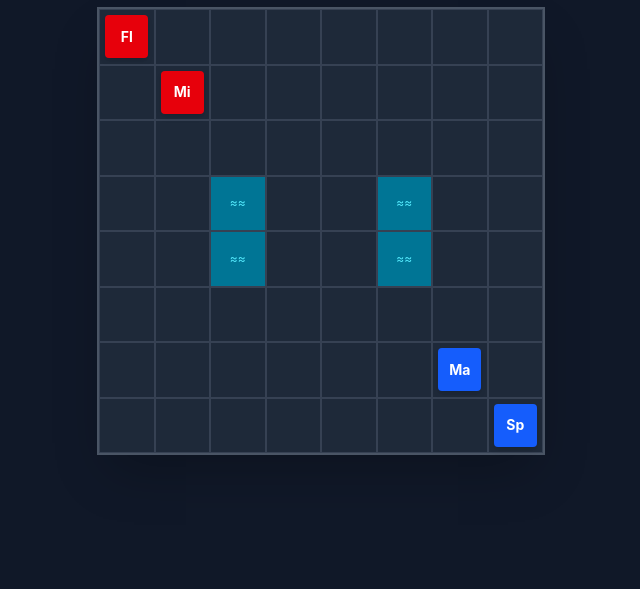
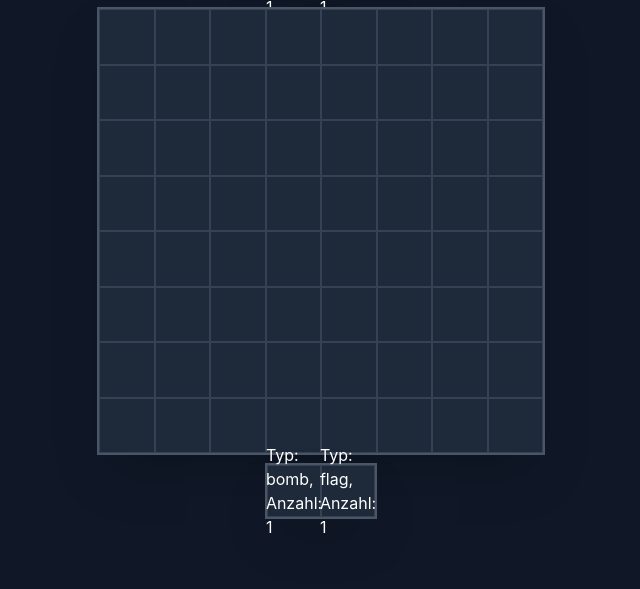
Before and after one commit to SilvanHergesell/cloud-stratego, a website built with Vite: page index.html in a window 1280 px wide. Shown: the part 211-800 px from the top of the page, without its empty margins (319-959 px from the left). Built offline with nearby package versions, Linux system fonts and the light colour scheme.

Commit message:
feat: enhance game structure with HUD and board views

```diff
--- a/index.html
+++ b/index.html
@@ -13,7 +13,13 @@
         <p id="status-text" class="text-red-400 font-bold text-lg">Spieler Rot ist dran</p>
     </div>
 
-    <div id="game-board" class="w-[95vw] max-w-md aspect-square bg-gray-800 border-2 border-gray-600 grid gap-0 shadow-2xl">
+    <div id="enemy-hud" class="bg-gray-800 border-2 border-gray-600 grid gap-0 shadow-2xl mx-auto my-1">
+        </div>
+
+    <div id="game-board" class="bg-gray-800 border-2 border-gray-600 grid gap-0 shadow-2xl mx-auto my-1">
+        </div>
+
+    <div id="player-hud" class="bg-gray-800 border-2 border-gray-600 grid gap-0 shadow-2xl mx-auto my-1">
         </div>
 
     <script type="module" src="/src/main.js"></script>
--- a/src/controller/Controller.js
+++ b/src/controller/Controller.js
@@ -4,12 +4,16 @@ export class Controller {
         this.view = view;
 
         this.selectedCell = null;   // Merkt sich die Koordinaten {row, col} der angetippten Figur
+        this.GAME_STATES = {
+            SETUP: 'setup',
+            PLAY: 'play',
+            END: 'end',
+        };
+
         this.currentPlayer = 'red'; // Rot fängt an
     }
 
     init() {
-        this.board.initializePieces();
-
         this.view.render(this.board);
         this.updateStatusText();
 
--- a/src/main.js
+++ b/src/main.js
@@ -1,16 +1,37 @@
 import './style.css';
 import { Board } from './model/Board.js';
-import { View } from './view/View.js';
+import { BoardView } from './view/BoardView.js';
 import { Controller } from './controller/Controller.js';
+import { HudView } from './view/HudView.js';
+import { Piece } from './model/Piece.js';
 
 const BOARD_ROWS = 8;
 const BOARD_COLUMNS = 8;
+const GRID_CELL_SIZE = 56;
 const WATER_COORDS = [
     [3, 2], [4, 2], [3, 5], [4, 5]
 ];
 
+const playerPieces = [
+    new Piece(0, 'flag', 0, 'red', false),
+    new Piece(1, 'bomb', 11, 'red', false),
+];
+
+const enemyPieces = [
+    new Piece(0, 'flag', 0, 'blue', false),
+    new Piece(1, 'bomb', 11, 'blue', false),
+];
+
+const pieces = [
+    ...playerPieces,
+    ...enemyPieces,
+];
+
 const board = new Board(BOARD_ROWS, BOARD_COLUMNS, WATER_COORDS);
-const view = new View();
+board.initializePieces(pieces);
+const view = new BoardView(GRID_CELL_SIZE);
+const hudView = new HudView(playerPieces, GRID_CELL_SIZE);
+hudView.render(playerPieces, enemyPieces);
 
 const gameController = new Controller(board, view);
 gameController.init();
--- a/src/model/Board.js
+++ b/src/model/Board.js
@@ -6,6 +6,9 @@ export class Board {
         this.columns = columns;
         this.waterCoords = waterCoords;
         this.grid = Array.from({ length: rows }, () => Array(columns).fill(null));
+        waterCoords.forEach(([row, col], index) => {
+            this.setPiece(row, col, new Piece(`water-${index}`, 'Water', -1, 'neutral'));
+        });
     }
 
     isValidPosition(row, col) {
@@ -30,6 +33,7 @@ export class Board {
         }
 
         const pieceToMove = this.getPiece(fromRow, fromCol);
+        if (!pieceToMove.alive) {return false;}
 
         if (!pieceToMove) {
             console.error("Auf dem Startfeld steht keine Figur!");
@@ -48,18 +52,14 @@ export class Board {
         return true;
     }
 
-    initializePieces() {
-        // Die neutralen Seen in der Mitte platzieren
-        this.waterCoords.forEach(([row, col], index) => {
-            this.setPiece(row, col, new Piece(`water-${index}`, 'Water', -1, 'neutral'));
+    initializePieces(pieces = []) {
+        pieces.forEach((piece, index) => {
+            const row = Math.floor(index / this.columns);
+            const col = index % this.columns;
+
+            if (row < this.rows) {
+                this.setPiece(row, col, piece);
+            }
         });
-
-        // Test-Figuren für den Anfang (Spieler Rot)
-        this.setPiece(0, 0, new Piece('red-flag', 'Flag', 0, 'red'));
-        this.setPiece(1, 1, new Piece('red-miner-1', 'Miner', 3, 'red'));
-
-        // Test-Figuren für den Anfang (Spieler Blau)
-        this.setPiece(this.rows - 1, this.columns - 1, new Piece('blue-spy', 'Spy', 1, 'blue'));
-        this.setPiece(this.rows - 2, this.columns - 2, new Piece('blue-marshal', 'Marshal', 8, 'blue'));
     }
 }
--- a/src/model/Piece.js
+++ b/src/model/Piece.js
@@ -1,8 +1,9 @@
 export class Piece {
-    constructor(id, type, rank, owner) {
+    constructor(id, type, rank, owner, alive) {
         this.id = id;
         this.type = type;
         this.rank = rank;
         this.owner = owner;
+        this.alive = alive;
     }
 }
--- a/src/view/View.js
+++ b/src/view/BoardView.js
@@ -1,12 +1,16 @@
-export class View {
-    constructor() {
+export class BoardView {
+    constructor(cellSize = 56) {
         this.boardContainer = document.getElementById('game-board');
+        this.cellSize = cellSize;
     }
 
     render(board) {
         this.boardContainer.innerHTML = '';
+
         this.boardContainer.style.gridTemplateRows = `repeat(${board.rows}, minmax(0, 1fr))`;
         this.boardContainer.style.gridTemplateColumns = `repeat(${board.columns}, minmax(0, 1fr))`;
+        this.boardContainer.style.width = `${board.columns * this.cellSize}px`;
+        this.boardContainer.style.height = `${board.rows * this.cellSize}px`;
 
         for (let row = 0; row < board.rows; row++) {
             for (let col = 0; col < board.columns; col++) {
@@ -24,7 +28,7 @@ export class View {
         cell.dataset.row = row;
         cell.dataset.col = col;
 
-        if (piece) {
+        if (piece && piece.alive) {
             const pieceElement = this.createPiece(piece);
             cell.appendChild(pieceElement);
         }
--- /dev/null
+++ b/src/view/HudView.js
@@ -0,0 +1,76 @@
+export class HudView {
+    constructor(playerPieces, cellSize = 56) {
+        this.playerHudContainer = document.getElementById('player-hud');
+        this.enemyHudContainer = document.getElementById('enemy-hud');
+        this.sortedIndexArray = [];
+        this.cellSize = cellSize;
+
+        this.sortedIndexArray = this.createSortedIndexArray(this.createHudMap(playerPieces));
+    }
+
+    createHudMap(pieces) {
+        let hudMap = new Map();
+        pieces.filter(piece => !piece.alive)
+              .map(piece => {
+                if (!hudMap.has(piece.rank)) {
+                    hudMap.set(piece.rank, 1);
+                    return;
+                }
+                hudMap.set(piece.rank, hudMap.get(piece.rank) + 1);
+              });
+        return hudMap;
+    }
+
+    createSortedIndexArray(hudMap) {
+        let indexArray = [];
+        hudMap.forEach((value, key) => {
+            indexArray.push(key);
+        });
+        indexArray.sort((a, b) => b - a);
+        return indexArray;
+    }
+
+    render(playerPieces, enemyPieces) {
+        const playerHudMap = this.createHudMap(playerPieces);
+        const enemyHudMap = this.createHudMap(enemyPieces);
+        const allRanks = new Set([...playerHudMap.keys(), ...enemyHudMap.keys()]);
+        this.sortedIndexArray = [...allRanks].sort((a, b) => b - a);
+
+        const columnCount = Math.max(1, this.sortedIndexArray.length);
+
+        this.playerHudContainer.innerHTML = '';
+        this.playerHudContainer.style.gridTemplateRows = `repeat(1, minmax(0, 1fr))`;
+        this.playerHudContainer.style.gridTemplateColumns = `repeat(${columnCount}, minmax(0, 1fr))`;
+        this.playerHudContainer.style.width = `${columnCount * this.cellSize}px`;
+        this.playerHudContainer.style.height = `${this.cellSize}px`;
+
+        this.enemyHudContainer.innerHTML = '';
+        this.enemyHudContainer.style.gridTemplateRows = `repeat(1, minmax(0, 1fr))`;
+        this.enemyHudContainer.style.gridTemplateColumns = `repeat(${columnCount}, minmax(0, 1fr))`;
+        this.enemyHudContainer.style.width = `${columnCount * this.cellSize}px`;
+        this.enemyHudContainer.style.height = `${this.cellSize}px`;
+
+        this.sortedIndexArray.forEach((rank, index) => {
+            const playerCount = playerHudMap.get(rank) || 0;
+            const enemyCount = enemyHudMap.get(rank) || 0;
+
+            const playerType = playerPieces.find(piece => piece.rank === rank)?.type;
+            const enemyType = enemyPieces.find(piece => piece.rank === rank)?.type;
+
+            this.playerHudContainer.appendChild(this.createCell(index, playerType, playerCount));
+            this.enemyHudContainer.appendChild(this.createCell(index, enemyType, enemyCount));
+        });
+    }
+
+    createCell(col, type, count) {
+        const cell = document.createElement('div');
+        cell.className = 'w-full h-full border border-gray-700 flex items-center justify-center cursor-pointer';
+
+        cell.dataset.col = col;
+        cell.dataset.type = type;
+        cell.dataset.count = count;
+        cell.textContent = `Typ: ${type}, Anzahl: ${count}`;
+
+        return cell;
+    }
+}
--- /dev/null
+++ b/todo.md
@@ -0,0 +1,3 @@
+Player: alive flag
+Player: type flag
+View for piece selection and info (hud)
```
